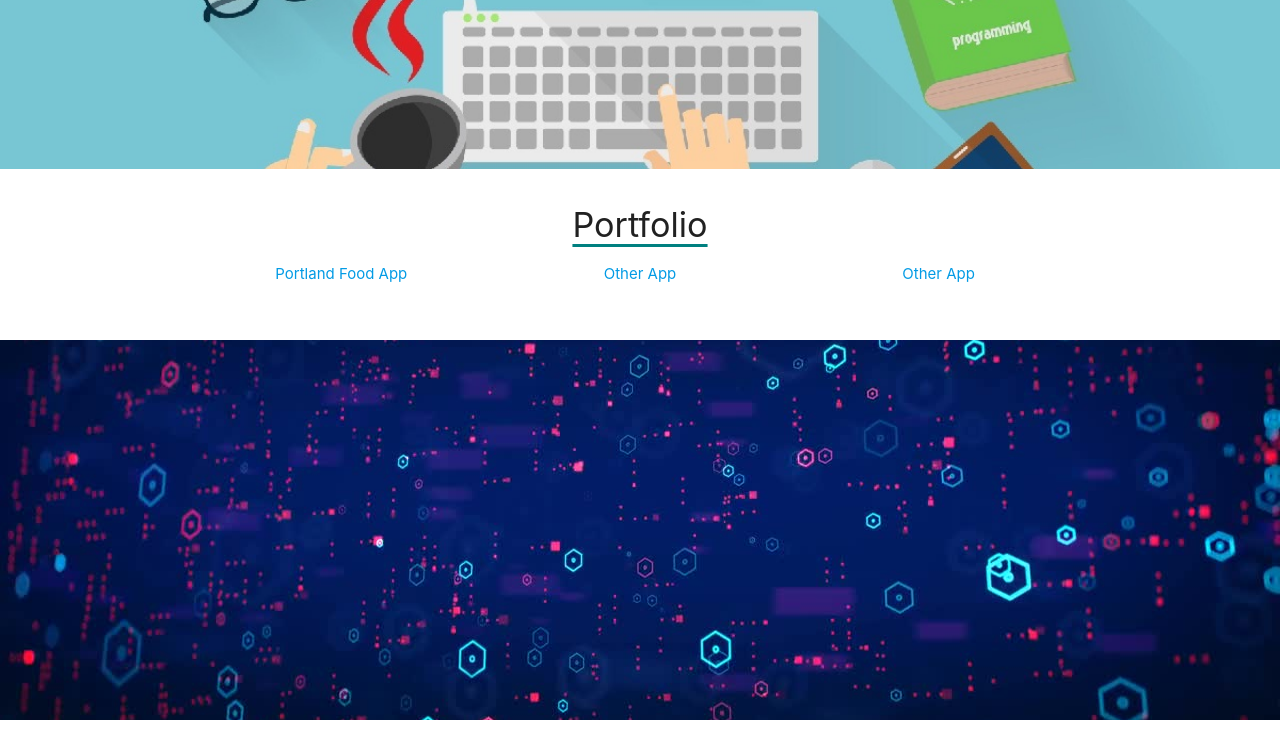
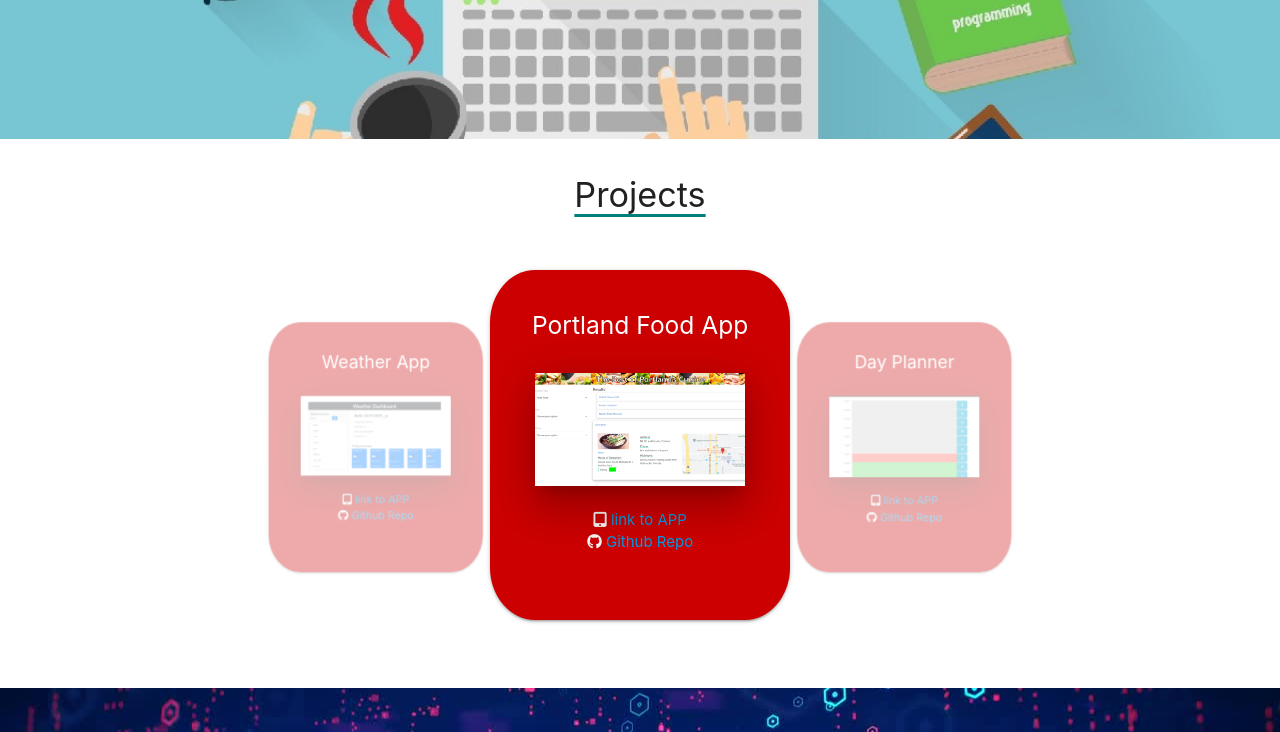
Before and after one commit to tcanbolat/Abdullah-C., a plain HTML site: page index.html in a window 1280 px wide. Shown: the part 1420-2152 px from the top of the page. Drawn offline with nearby package versions, Linux system fonts and the light colour scheme.

Commit message:
added projects with some styling

```diff
--- a/css/style.css
+++ b/css/style.css
@@ -69,3 +69,29 @@ mark {
   padding:5px;
   color: white;
 }
+
+.carousel .carousel-item {
+  top: -15px;
+  height: 350px;
+  width: 300px;
+}
+
+h5 {
+  padding: 25px;
+  color: white;
+  /* margin-bottom: 20px; */
+}
+
+
+.carousel-item {
+  background-color: #cc0000;
+  border-radius: 15%;
+}
+
+.fa-tablet-alt {
+  color: whitesmoke !important;
+}
+
+.fa-github {
+  color: whitesmoke !important;
+}
--- a/index.html
+++ b/index.html
@@ -4,11 +4,12 @@
 <head>
   <meta http-equiv="Content-Type" content="text/html; charset=UTF-8" />
   <meta name="viewport" content="width=device-width, initial-scale=1" />
-  <title>Parallax Template - Materialize</title>
+  <title>Abdullah C.</title>
   <!--Import materialize.css-->
   <link rel="stylesheet" href="https://cdnjs.cloudflare.com/ajax/libs/materialize/1.0.0/css/materialize.min.css">
   <!-- CSS  -->
   <link href="https://fonts.googleapis.com/icon?family=Material+Icons" rel="stylesheet">
+  <script src="https://kit.fontawesome.com/73e2d51f51.js" crossorigin="anonymous"></script>
   <link href="css/style.css" type="text/css" rel="stylesheet" media="screen,projection" />
   <link href="css/waves.css" type="text/css" rel="stylesheet" />
 </head>
@@ -19,7 +20,7 @@
       <a id="logo-container" href="#" class="brand-logo">ATC</a>
       <ul class="right hide-on-med-and-down">
         <li><a href="#about">About</a></li>
-        <li><a href="#portfolio">Portfolio</a></li>
+        <li><a href="#projects">Projects</a></li>
         <li><a href="#contact">Contact</a></li>
       </ul>
 
@@ -81,8 +82,7 @@
             some languages that I'm learing and will be learining are, javascript, html, css, .node, react, git, jQuery,
             MySQL, and more.
 
-            I've been interested in technology growing up and my passion for it has flared up again. Using these skills
-            learned through the bootcamp along with my own research; my goal is to enter the industry as a full stack
+            Using these skills learned through the university of Oregon coding bootcamp along with my own research; my goal is to enter the industry as a full stack
             developer helping connect the bridge between back-end and front-end technologies.
 
           </p>
@@ -110,14 +110,52 @@
 
       <div class="row">
         <div class="col s12 center">
-          <h4 id="portfolio">Portfolio</h4>
+          <h4 id="projects">Projects</h4>
         </div>
-        <div class="row center">
-          <section class="col s4">
-            <a>Portland Food App</a>
+
+      </div>
+      <div class="row">
+        <div class="col s12 center">
+        <div class="carousel">
+
+          <section class="card carousel-item" href="#one!">
+            <h5>Portland Food App</h5>
+            <div class="card-image container">
+              <img class="responsive-img z-depth-5" src="foodAppImg.png">
+            </div>
+            <br>
+            <i class="fas fa-tablet-alt"></i>
+            <a href="https://tcanbolat.github.io/Group-Repo/">link to APP</a>
+            <br>
+            <i class="fab fa-github"></i>
+            <a href="https://github.com/tcanbolat/Group-Repo">Github Repo</a>
           </section>
-          <section class="col s4"><a>Other App</a></section>
-          <section class="col s4"><a>Other App</a></section>
+
+          <section class="card carousel-item" href="#two!">
+            <h5>Day Planner</h5>
+            <div class="card-image container">
+              <img class="responsive-img z-depth-5" src="dayPlannerApp.png">
+            </div>
+            <br>
+            <i class="fas fa-tablet-alt"></i>
+            <a href="https://tcanbolat.github.io/Day-Planner/">link to APP</a>
+            <br>
+            <i class="fab fa-github"></i>
+            <a href="https://github.com/tcanbolat/Day-Planner">Github Repo</a>
+          </section>
+          <section class="card carousel-item" href="#three!">
+            <h5>Weather App</h5>
+            <div class="card-image container">
+              <img class="responsive-img z-depth-5" src="weatherAppImg.png">
+            </div>
+            <br>
+            <i class="fas fa-tablet-alt"></i>
+            <a href="https://tcanbolat.github.io/Weather-Dashboard/">link to APP</a>
+            <br>
+            <i class="fab fa-github"></i>
+            <a href="https://github.com/tcanbolat/Weather-Dashboard">Github Repo</a>
+          </section>
+        </div>
       </div>
       </div>
 
@@ -164,7 +202,6 @@
               </div>
             </div>
             <div class="row">
-                <div class="row">
               <div class="input-field col s6">
                 <i class="material-icons prefix">mode_edit</i>
                 <textarea id="textarea" class="materialize-textarea"></textarea>
@@ -174,7 +211,7 @@
             <button class="btn waves-effect waves-light" type="submit" name="action">Send
               <i class="material-icons right">send</i>
             </button>
-            </div>
+
           </form>
         </div>
       </div>
@@ -182,11 +219,11 @@
     </div>
   </div>
 
-  <footer class="page-footer teal">
+  <footer class="page-footer">
     <div class="container">
       <div class="row">
         <div class="col l6 s12">
-          <h5 class="white-text">Company Bio</h5>
+          <h5 class="white-text">ATC</h5>
           <p class="grey-text text-lighten-4">We are a team of college students working on this project like it's our
             full time job. Any amount would help support and continue development on this project and is greatly
             appreciated.</p>
@@ -237,6 +274,18 @@
       }
     }
     typeWriter();
+
+    $(document).ready(function(){
+    $('.carousel').carousel({
+      shift: 70
+    });
+
+  });
+
+  $(document).ready(function(){
+    $('.materialboxed').materialbox();
+  });
+
   </script>
 
 </body>
```
Also changed, not shown: dayPlannerApp.png (added), foodAppImg.png (added), rps.jpg (added), weatherAppImg.png (added). Lines whose indentation alone changed are shown as unchanged.
